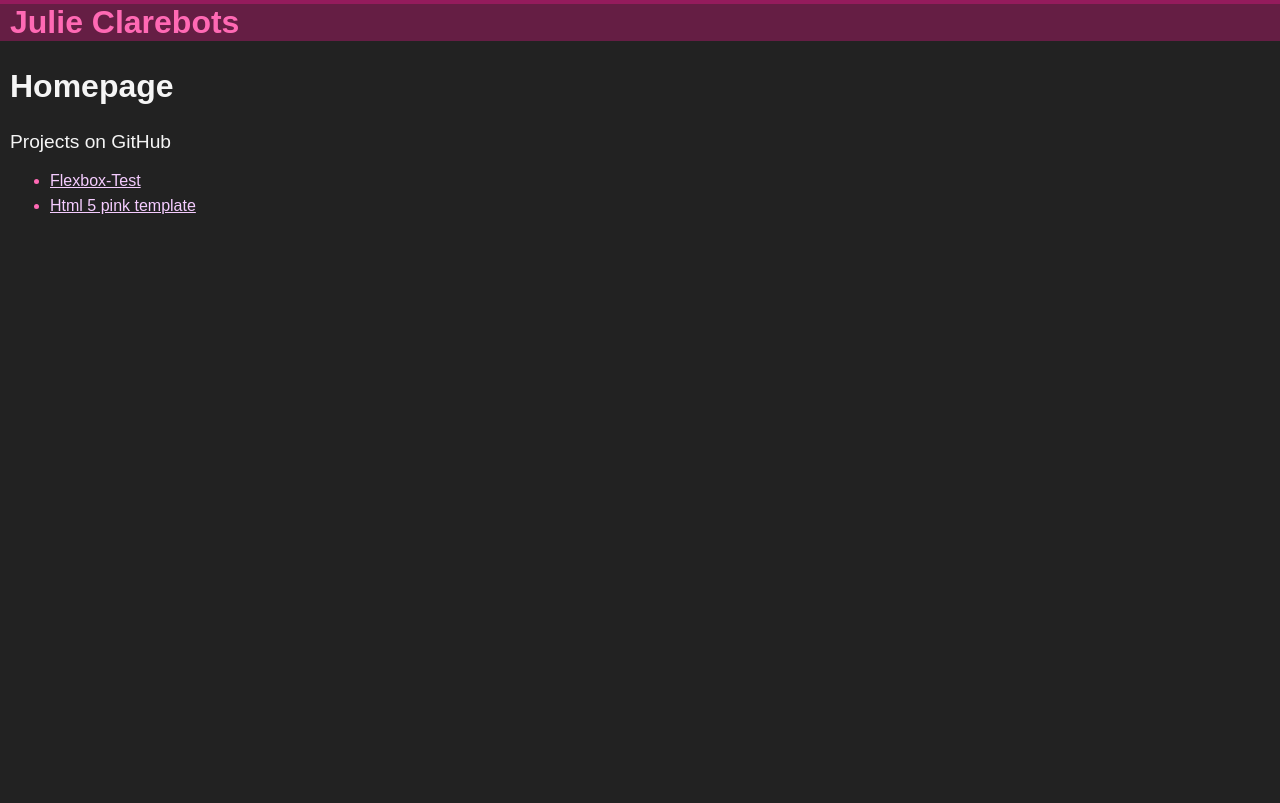
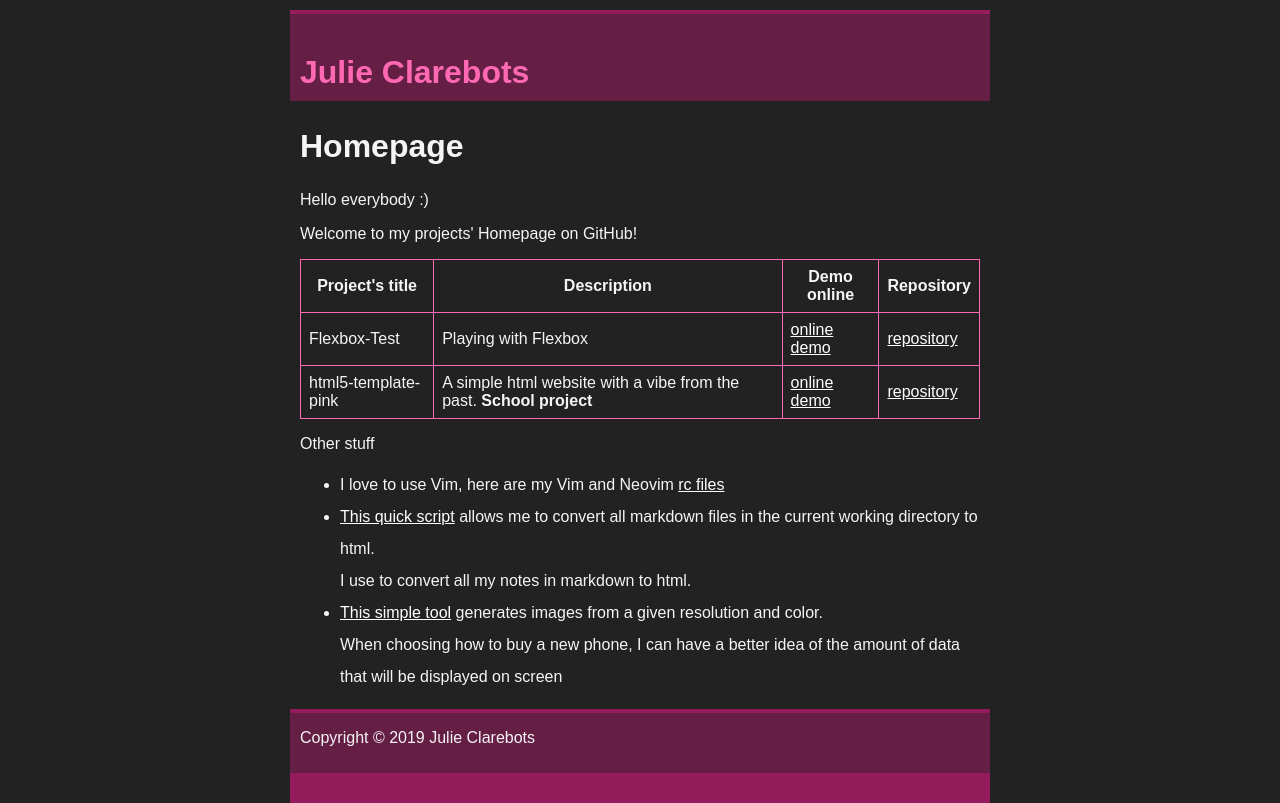
Before and after one commit to arnbots/arnbots.github.io, a plain HTML site: page index.html in a window 1280 px wide. Drawn offline with Linux system fonts and the light colour scheme.

Commit message:
Added links to other repositories
Slightly changed the layout

```diff
--- a/index.html
+++ b/index.html
@@ -2,27 +2,65 @@
 <html lang="en">
 <head>
     <meta charset="UTF-8">
-    <title>Julie Clarebots - Home</title>
+    <title>Julie Clarebots - Projects Homepage</title>
     <link rel="stylesheet" href="./main.css">
+    <meta name="viewport" content="width=device-width, initial-scale=1.0">
 </head>
 <body>
-<header class="padding-lr">
-  <span>Julie Clarebots</span>
+<div class="main">
+
+  <header>
+    <p>Julie Clarebots</p>
   </header>
-<section class="padding-lr">
+
+  <section>
 
     <h1>Homepage</h1>
 
-  <h2>Projects on GitHub</h2>
+    <p>Hello everybody :)</p>
+    <p>Welcome to my projects' Homepage on GitHub!</p>
 
     <nav>
+      <table>
+        <tr>
+          <th>Project's title</th>
+          <th>Description</th>
+          <th>Demo online</th>
+          <th>Repository</th>
+        </tr>
+        <tr>
+          <td>Flexbox-Test</td>
+          <td>Playing with Flexbox</td>
+          <td><a href="https://summerkitsune.github.io/Flexbox-Test/index.html">online demo</a></td>
+          <td><a href="https://github.com/summerkitsune/Flexbox-Test">repository</a></td>
+        </tr>
+        <tr>
+          <td>html5-template-pink</td>
+          <td>A simple html website with a vibe from the past. <strong>School project</strong></td>
+          <td><a href="https://summerkitsune.github.io/html5-template-pink/index.html">online demo</a></td>
+          <td><a href="https://github.com/summerkitsune/html5-template-pink">repository</a></td>
+        </tr>
+      </table>
+    </nav>
+
+    <p>Other stuff</p>
     <ul>
-    <li><a href="https://github.com/summerkitsune/Flexbox-Test">Flexbox-Test</a></li>
-    <li><a href="https://github.com/summerkitsune/html5-template-pink">Html 5 pink template</a></li>
+      <li>I love to use Vim, here are my Vim and Neovim <a href="https://github.com/summerkitsune/vimrc">rc files</a></li>
+      <li>
+        <a href="https://github.com/summerkitsune/md-to-html">This quick script</a> allows me to convert all markdown files in the current working directory to html.</li>
+      I use to convert all my notes in markdown to html.<br>
+
+      <li><a href="https://github.com/summerkitsune/res">This simple tool</a> generates images from a given resolution and color.<br>
+        When choosing how to buy a new phone, I can have a better idea of the amount of data that will be displayed on screen</li>
+
     </ul>
-  </nav>
 
   </section>
 
+  <footer>
+    <p>Copyright © 2019 Julie Clarebots</p>
+  </footer>
+</div>
+
 </body>
 </html>
--- a/main.css
+++ b/main.css
@@ -1,31 +1,45 @@
 html {
     font-size: 16px;
+    height: 100%;
 }
 
 body {
+    height: 100%;
     margin: 0;
     font-family: Arial, Helvetica Neue, Helvetica, sans-serif;
     background-color: #222;
     color: whitesmoke;
-    background-color: #222;
 }
+
+.main {
+  display: grid;
+  grid-template-rows: auto 1fr auto;
+  max-width: 700px;
+  margin: auto;
+  height: 100%;
+}
+
 header {
+    margin-top: 10px;
     border-top: 4px solid rgba(255, 20, 147, 0.3);
     background-color: rgba(255, 20, 147, 0.3);
     font-weight: bold;
     color: hotpink;
     font-size: 2em;
 }
-header h1 {
+header p {
     margin: 0;
-    padding: 10px 0;
+    padding: 40px 0 10px 0;
 }
 
 section a {
+    color: white;
+}
+section a:hover {
     color: #f5ccff;
 }
 
-.padding-lr {
+header, section, footer {
     padding: 0 10px;
 }
 
@@ -38,9 +52,42 @@ h2 {
     font-weight: normal;
 }
 
-nav ul {
-  color: hotpink;
+ul {
+  line-height: 2em;
 }
 nav li {
-  padding: .2em 0;
+  /*padding: .2em 0;*/
 }
+
+table, th, td {
+  border: 1px solid hotpink;
+  border-collapse: collapse;
+}
+
+th {
+  height: 2em;
+  padding: 0.5em;
+}
+
+td {
+  height: 2em;
+  padding: 0.5em;
+}
+
+footer {
+  height: 60px;
+  background-color: rgba(255, 20, 147, 0.3);
+  border-top: 4px solid rgba(255, 20, 147, 0.3);
+  border-bottom: 30px solid rgba(255, 20, 147, 0.3);
+  margin-bottom: 10px;
+}
+
+@media only screen and (max-width: 700px) {
+  footer {
+    margin-bottom: 0px;
+    border-bottom: 10px solid rgba(255, 20, 147, 0.3);
+  }
+  header {
+    margin-top: 0px;
+  }
+}
```
Lines whose indentation alone changed are shown as unchanged.
